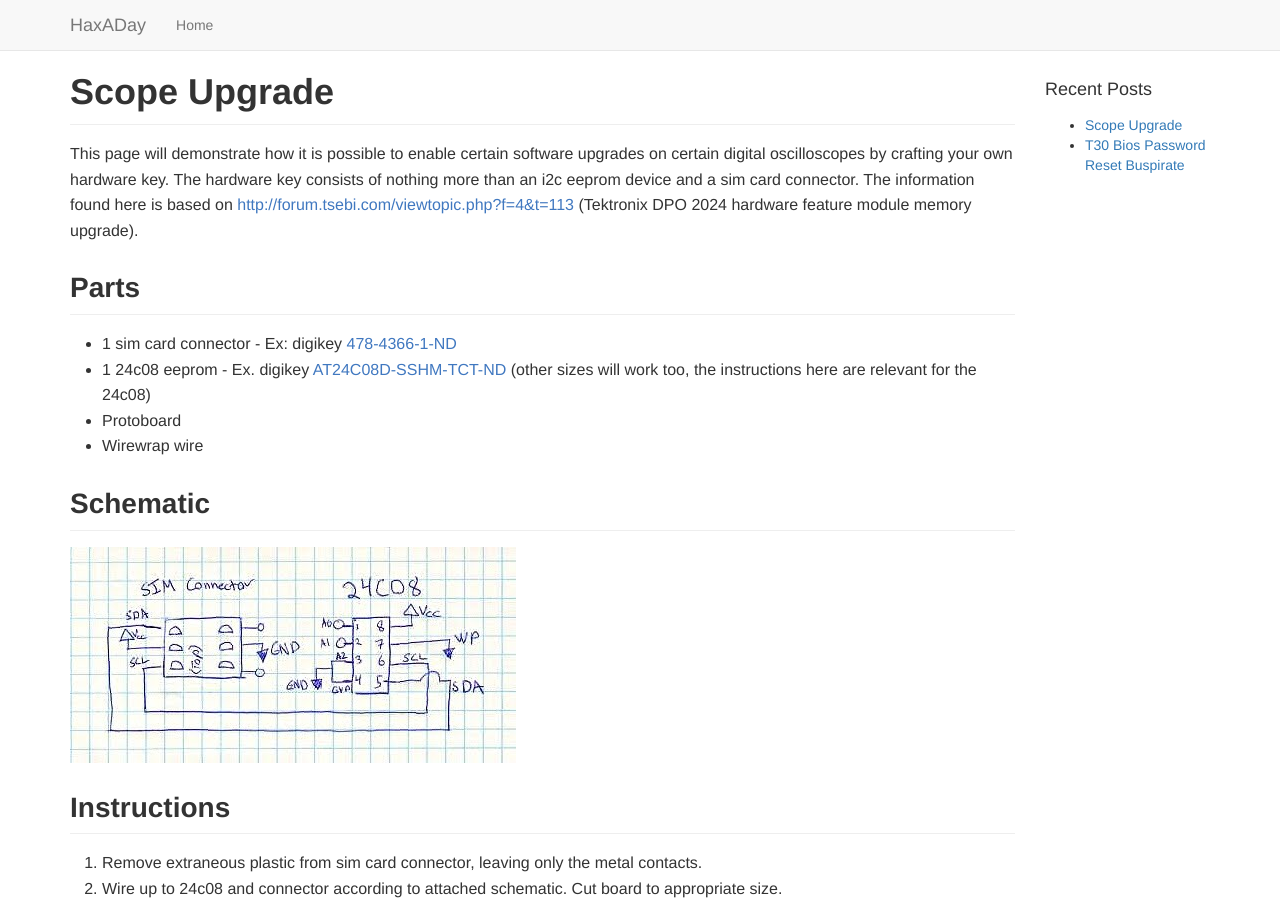
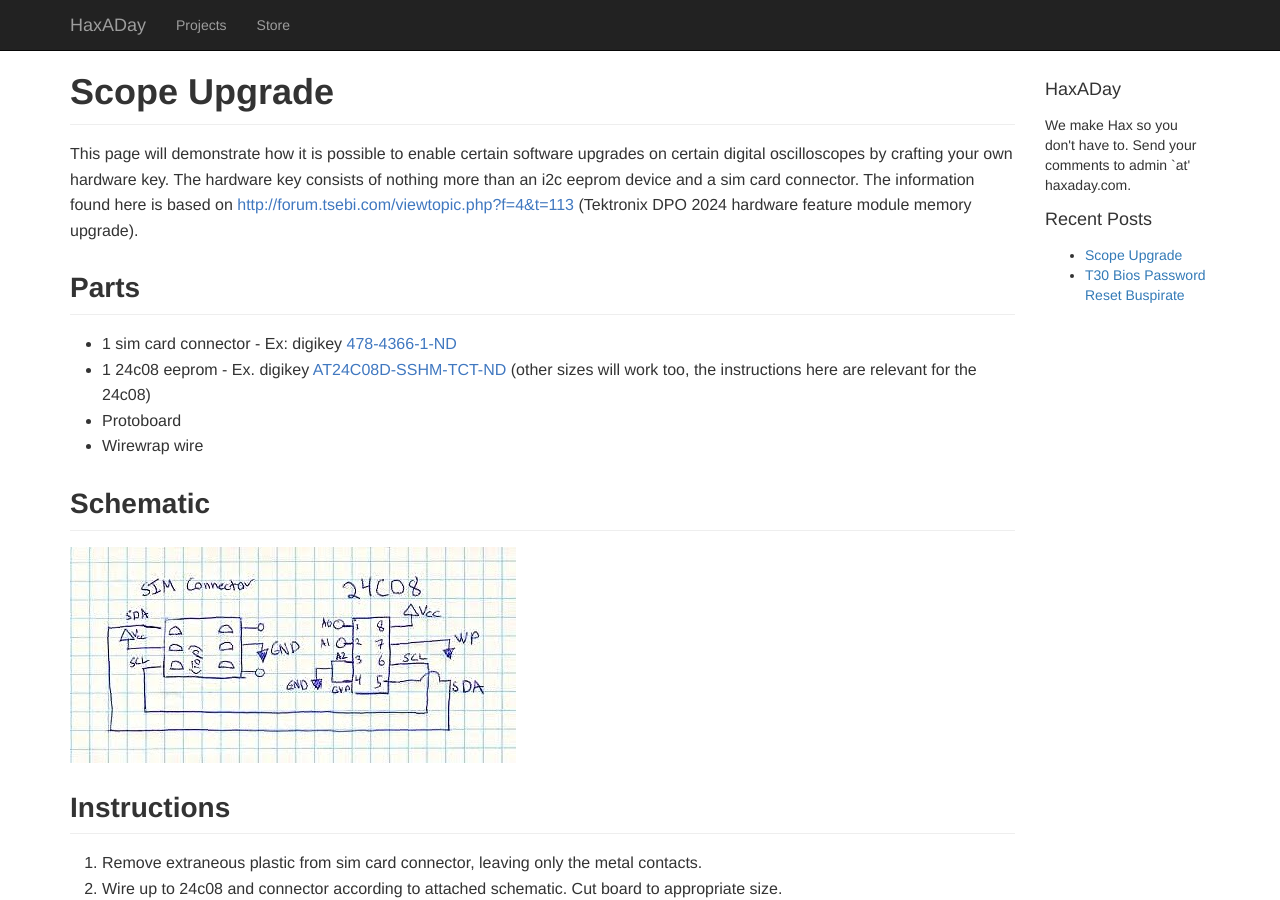
Before and after one commit to haxaday/haxaday.github.io, a Jekyll site: the page built from projects/_posts/2011-06-12-scope-upgrade.md, in a window 1280 px wide and 900 px high. Built offline with Jekyll 4.4.1, drawn with Linux system fonts in a browser that asks for light colours; nearby versions of some CDN libraries.

Commit message:
Modify sidebar and nav

```diff
--- a/_includes/nav.html
+++ b/_includes/nav.html
@@ -2,7 +2,7 @@
 
         <!-- ARIA: the landmark role "navigation" is added here as the element contains site navigation
         NOTE: The <nav> element does not have to be contained within a <header> element, even though the two examples on this page are. -->
-		<nav class="navbar navbar-default navbar-fixed-top" role="navigation">
+		<nav class="navbar navbar-inverse navbar-fixed-top" role="navigation">
 		  <div class="container">
 			<div class="navbar-header">
 			  <button type="button" class="navbar-toggle collapsed" data-toggle="collapse" data-target="#navbar" aria-expanded="false" aria-controls="navbar">
@@ -15,7 +15,8 @@
 			</div>
 			<div id="navbar" class="navbar-collapse collapse">
 			  <ul class="nav navbar-nav">
-				<li><a href="/">Home</a></li>
+				<li><a href="/projects/">Projects</a></li>
+				<li><a href="/store/">Store</a></li>
 			  </ul>
 			</div><!--/.nav-collapse -->
 		  </div>
--- a/_includes/recent.html
+++ b/_includes/recent.html
@@ -1,5 +1,11 @@
+{% if include.limit %}
+	{% assign mylimit = include.limit %}
+{% else %}
+	{% assign mylimit = 10 %}
+{% endif %}
+
 <ul>
-  {% for post in site.posts limit:10 %}
+  {% for post in site.posts limit:mylimit %}
     <li>
       <a href="{{ post.url }}">{{ post.title }}</a>
     </li>
--- a/_layouts/post.html
+++ b/_layouts/post.html
@@ -8,7 +8,16 @@ layout: base
 
 <aside role="complementary" class="col-md-12 col-lg-2">
 	<hr class="hidden-lg">
-	<h4>Recent Posts</h4>
-	{% include recent.html %}
+
+	<div class="visible-lg">
+		<h4>HaxADay</h4>
+		<p>We make Hax so you don't have to. Send your comments to admin `at' haxaday.com.</p>
+	</div>
+
+	<div>
+		<h4>Recent Posts</h4>
+		{% include recent.html limit="10" %}
+	</div>
+
 	<hr class="hidden-lg">
-</asid>
+</aside>
```
Also changed, not shown: projects/index.md (added, +6 -0 lines).
